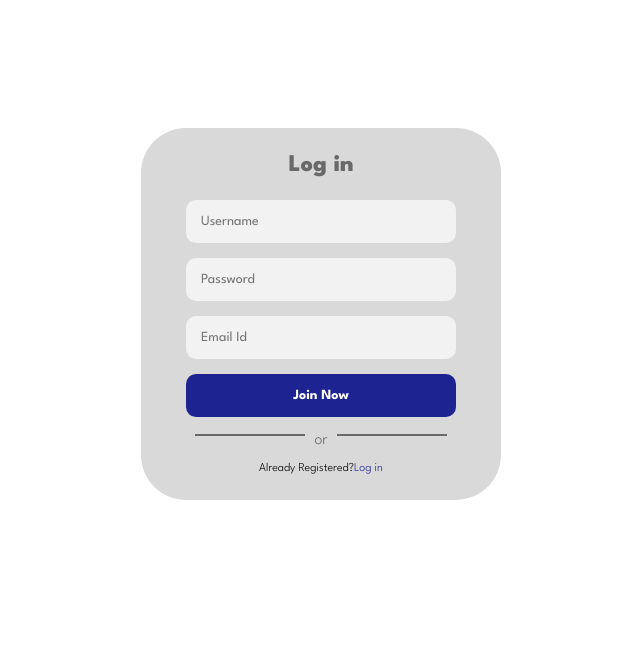
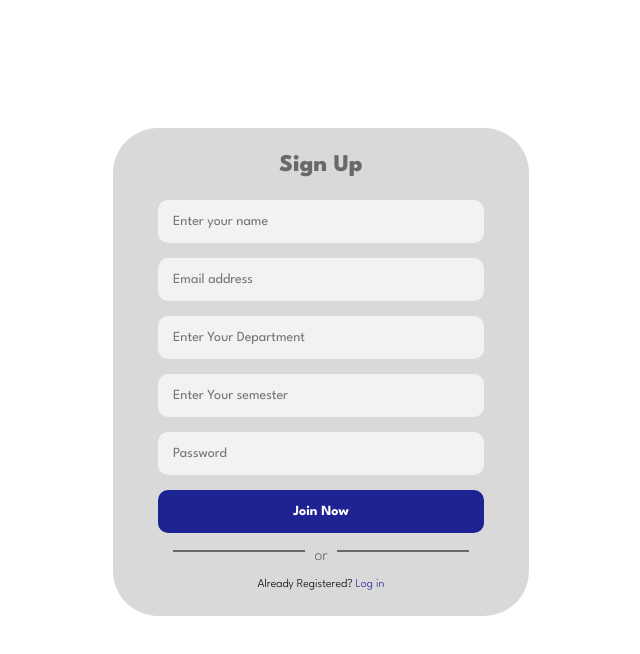
Before and after one commit to akash0708/animated-login, a plain HTML site: page index.html in a window 1280 px wide. Both pictures are taken after a click on the link "Sign up". Shown: the whole page, without its empty margins (319-959 px from the left). Drawn offline with nearby package versions, Linux system fonts and the light colour scheme.

Commit message:
signup and login connected to database

```diff
--- a/index.html
+++ b/index.html
@@ -16,18 +16,58 @@
   <body>
     <div class="login-page">
       <div class="form">
+        <!-- sign up -->
         <form action="" class="register-form">
-          <h2 class="form-title">Log in</h2>
-          <input type="text" placeholder="Username" />
-          <input type="password" placeholder="Password" />
-          <input type="email" placeholder="Email Id" />
-          <button>Join Now</button>
+          <h2 class="form-title">Sign Up</h2>
+          <input
+            type="text"
+            placeholder="Enter your name"
+            name="username"
+            id="username"
+            />
+            <input
+            name="email"
+            type="email"
+            placeholder="Email address"
+            id="email"
+            />
+            <input
+            name="department"
+            type="text"
+            placeholder="Enter Your Department"
+            id="department"
+            />
+
+              <!-- <select
+              name="department"
+              id="department"
+              name="department"
+              >
+              <option value="" disabled selected hidden>Please Choose..</option>
+            </select> -->
+
+            <input
+            name="semester"
+            type="number"
+            placeholder="Enter Your semester"
+            id="semester"
+            min="1"
+            max="8"
+            />
+            <input
+              type="password"
+              placeholder="Password"
+              name="password"
+              id="password"
+            />
+          <button id="sign-up">Join Now</button>
           <hr />
           <span>or</span>
           <hr />
-          <p class="message">Already Registered?<a href="#">Log in</a></p>
+          <p class="message">Already Registered?<a href="#"> Log in</a></p>
         </form>
 
+        <!-- login -->
         <form action="" class="login-form">
           <h2 class="form-title">Log in</h2>
           <input
@@ -37,12 +77,12 @@
             id="email"
           />
           <input
-            name="Password"
-            type="text"
+            name="password"
+            type="password"
             placeholder="Enter Password"
             id="password"
           />
-          <button class="signup-btn" id="submit">Log in</button>
+          <button id="login">Log in</button>
           <hr />
           <span>or</span>
           <hr />
@@ -61,5 +101,7 @@
   <script src="https://www.gstatic.com/firebasejs/9.6.7/firebase-app-compat.js"></script>
   <script src="https://www.gstatic.com/firebasejs/9.6.7/firebase-firestore-compat.js"></script>
   <script src="https://www.gstatic.com/firebasejs/9.6.7/firebase-auth-compat.js"></script>
+  <script src="https://apis.google.com/js/platform.js" async defer></script>
+
   <script src="index.js"></script>
 </html>
--- a/index.js
+++ b/index.js
@@ -1,4 +1,4 @@
-var firebaseApp = firebase.initializeApp({
+  const firebaseConfig = {
     apiKey: "AIzaSyC_uf1XAn4w4U004mzDOLgMLQBeHACmafA",
     authDomain: "fir-basics-36b6f.firebaseapp.com",
     projectId: "fir-basics-36b6f",
@@ -6,17 +6,22 @@ var firebaseApp = firebase.initializeApp({
     messagingSenderId: "778094595115",
     appId: "1:778094595115:web:ada817f97211a7bf2e6e6e",
     measurementId: "G-2H9X097TXC"
-});
+  };
+
+  // Initialize Firebase
+  const firebaseApp = firebase.initializeApp(firebaseConfig);
 
 var auth = firebaseApp.auth();
 var database = firebaseApp.firestore();
 
 var email = document.getElementById('email');
 var password = document.getElementById('password');
-var submit = document.getElementById('submit');
+var username = document.getElementById('username');
+var semester = document.getElementById('semester')
+var signup = document.getElementById('sign-up');
 
 // Add an event listener to the submit button
-submit.addEventListener('click', function(e) {
+signup.addEventListener('click', function(e) {
   e.preventDefault();
 
   // Create a new user account with Firebase Authentication
@@ -24,7 +29,10 @@ submit.addEventListener('click', function(e) {
     .then(function(userCredential) {
       // Add the user's email address to the Firestore database
       database.collection('users').doc(userCredential.user.uid).set({
-        email: email.value
+        email: email.value,
+        username: username.value,
+        department: department.value,
+        semester: semester.value
       })
       .then(function() {
         console.log("Document successfully written!");
@@ -37,3 +45,20 @@ submit.addEventListener('click', function(e) {
       console.error("Error creating user: ", error);
     });
 });
+
+
+var login = document.getElementById('login');
+
+login.addEventListener('click', function(e) {
+  e.preventDefault();
+
+  auth.signInWithEmailAndPassword(email.value, password.value)
+  .then((res) => {
+    console.log(res.user);
+  })
+  .catch((err)=>{
+    console.log(err.message);
+    console.log(err.code)
+    console.log(err.message)
+  })
+})
--- a/style.css
+++ b/style.css
@@ -23,7 +23,7 @@ hr{
     color: #696969;
 }
 .login-page{
-    width: 360px;
+    width: 26rem;
     padding: 10% 0 0;
     margin: auto;
 }
@@ -31,7 +31,7 @@ hr{
     position: relative;
     z-index: 1;
     background: #D9D9D9;
-    max-width: 360px;
+    max-width: 26rem;
     margin: 0 auto 100px;
     padding: 10px 45px 10px;
     text-align: center;
@@ -47,6 +47,18 @@ hr{
 }
 
 .form input{
+    font-family: 'League Spartan', sans-serif;
+    outline: 1;
+    background: #f2f2f2;
+    width: 100%;
+    border: 0;
+    border-radius: 10px;
+    margin: 0 0 15px;
+    padding: 15px;
+    box-sizing: border-box;
+    font-size: 14px;
+}
+.form select{
     font-family: 'League Spartan', sans-serif;
     outline: 1;
     background: #f2f2f2;
```
Lines whose indentation alone changed are shown as unchanged.
